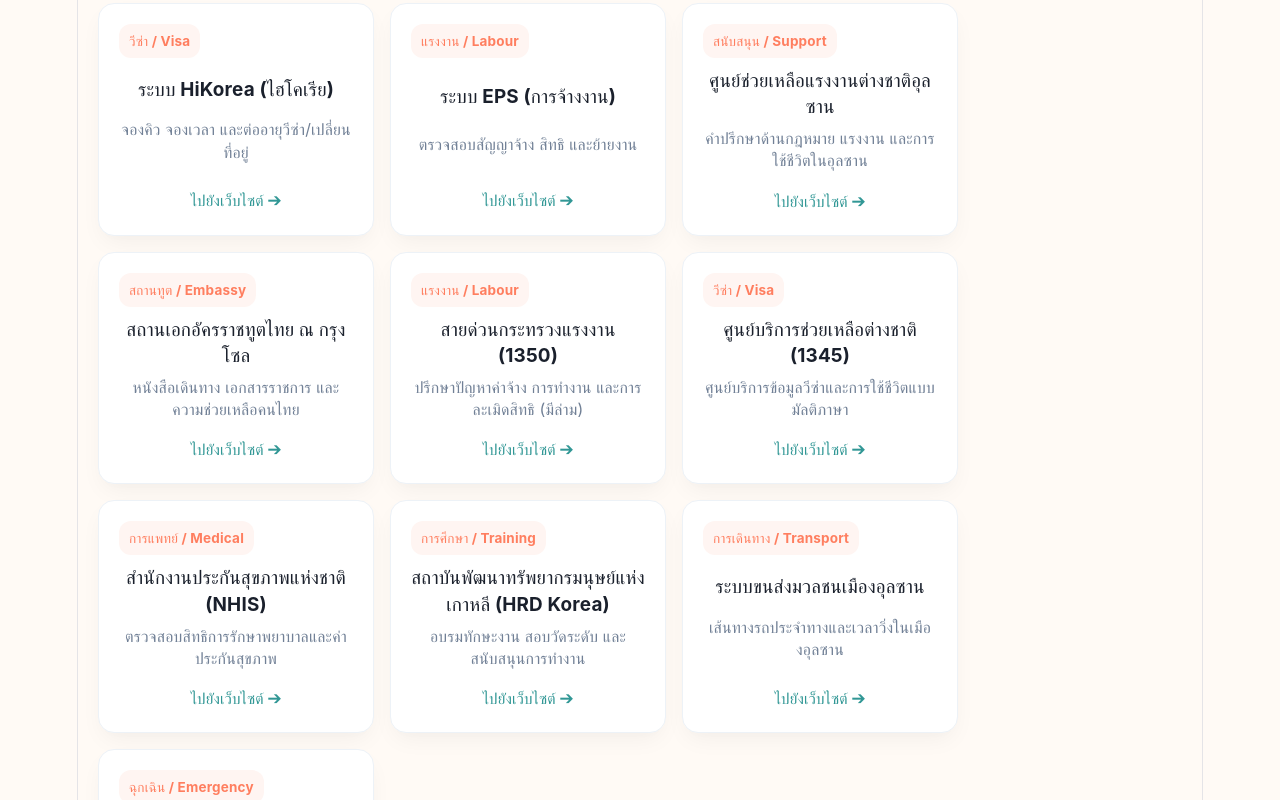
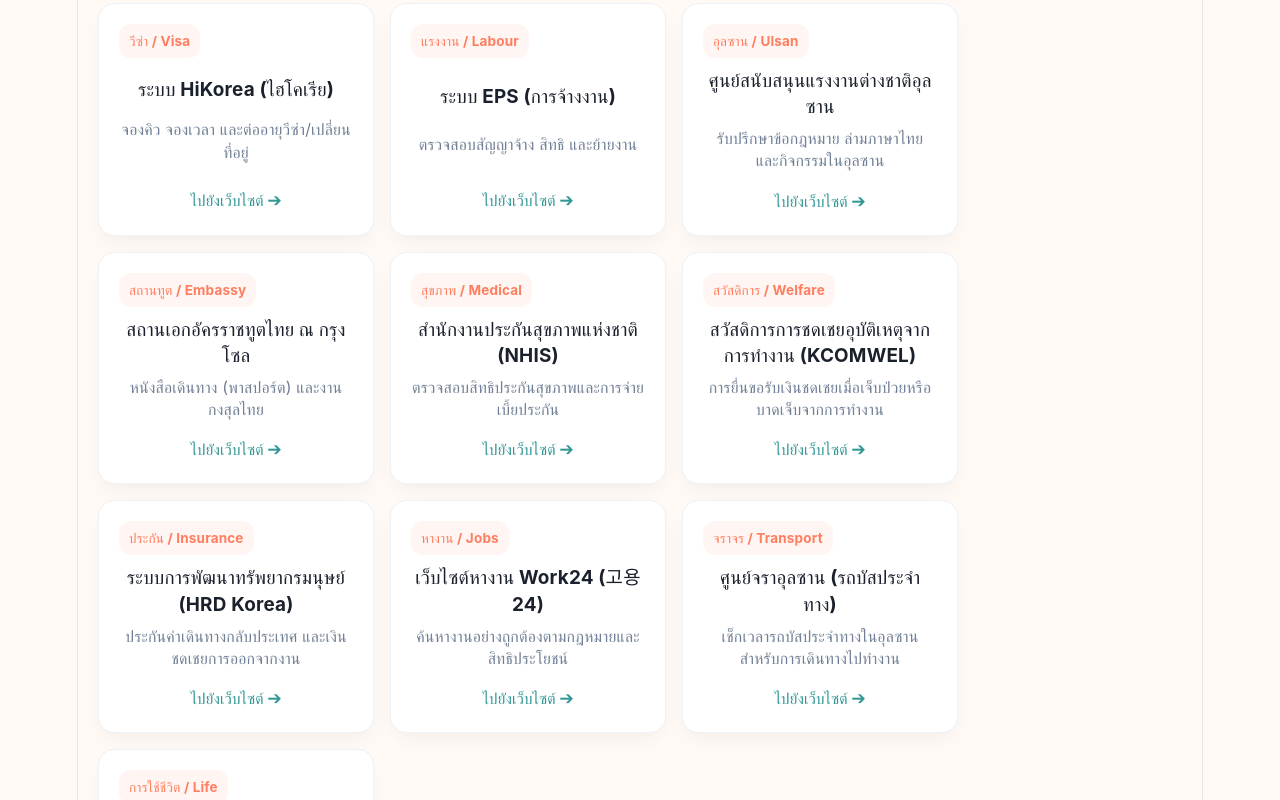
Before and after one commit to hiswon/movingThai, a React (Vite) app: page / in a window 1280 px wide. Shown: the part 2580-3380 px from the top of the page. Built offline with nearby package versions, Linux system fonts and the light colour scheme.

Commit message:
전기수정

```diff
--- a/src/App.tsx
+++ b/src/App.tsx
@@ -222,6 +222,7 @@
 ];
 
 // 울산 태국 노동자를 위한 필수 웹사이트 10선 데이터 전체
+
 const usefulLinks: UsefulLink[] = [
   {
     nameTh: "ระบบ HiKorea (ไฮโคเรีย)",
@@ -240,70 +241,71 @@
     category: "แรงงาน / Labour"
   },
   {
-    nameTh: "ศูนย์ช่วยเหลือแรงงานต่างชาติอุลซาน",
+    nameTh: "ศูนย์สนับสนุนแรงงานต่างชาติอุลซาน",
     nameKr: "울산외국인주민지원센터",
-    descTh: "คำปรึกษาด้านกฎหมาย แรงงาน และการใช้ชีวิตในอุลซาน",
-    descKr: "울산 거주 외국인 노무·법률·생활 상담",
-    url: "http://www.ulsanfic.org",
-    category: "สนับสนุน / Support"
+    descTh: "รับปรึกษาข้อกฎหมาย ล่ามภาษาไทย และกิจกรรมในอุลซาน",
+    descKr: "울산 지역 무료 법률·노무 상담 및 한국어 교육",
+    url: "http://usfr.or.kr",
+    category: "อุลซาน / Ulsan"
   },
   {
     nameTh: "สถานเอกอัครราชทูตไทย ณ กรุงโซล",
     nameKr: "주한 태국대사관",
-    descTh: "หนังสือเดินทาง เอกสารราชการ และความช่วยเหลือคนไทย",
-    descKr: "여권 재발급, 공증, 태국 국민 긴급 지원",
+    descTh: "หนังสือเดินทาง (พาสปอร์ต) และงานกงสุลไทย",
+    descKr: "태국 여권 재발급, 영사 및 태국 정부 행정 서비스",
     url: "https://seoul.thaiembassy.org",
     category: "สถานทูต / Embassy"
   },
   {
-    nameTh: "สายด่วนกระทรวงแรงงาน (1350)",
-    nameKr: "고용노동부 상담센터 (1350)",
-    descTh: "ปรึกษาปัญหาค่าจ้าง การทำงาน และการละเมิดสิทธิ (มีล่าม)",
-    descKr: "임금 체불, 노동권 침해 상담 (통역 제공)",
-    url: "https://www.moel.go.kr",
-    category: "แรงงาน / Labour"
+    nameTh: "สำนักงานประกันสุขภาพแห่งชาติ (NHIS)",
+    nameKr: "국민건강보험공단",
+    descTh: "ตรวจสอบสิทธิประกันสุขภาพและการจ่ายเบี้ยประกัน",
+    descKr: "외국인 건강보험 자격, 보험료 및 병원 안내",
+    url: "https://www.nhis.or.kr",
+    category: "สุขภาพ / Medical"
   },
   {
-    nameTh: "ศูนย์บริการช่วยเหลือต่างชาติ (1345)",
-    nameKr: "외국인 종합안내센터 (1345)",
-    descTh: "ศูนย์บริการข้อมูลวีซ่าและการใช้ชีวิตแบบมัลติภาษา",
-    descKr: "출입국·체류 안내 및 다어 통역 서비스",
-    url: "https://www.immigration.go.kr",
-    category: "วีซ่า / Visa"
+    nameTh: "สวัสดิการการชดเชยอุบัติเหตุจากการทำงาน (KCOMWEL)",
+    nameKr: "근로복지공단 (산재보험)",
+    descTh: "การยื่นขอรับเงินชดเชยเมื่อเจ็บป่วยหรือบาดเจ็บจากการทำงาน",
+    descKr: "산업재해(산재) 신청 및 미지급 임금 대지급금",
+    url: "https://www.comwel.or.kr",
+    category: "สวัสดิการ / Welfare"
   },
   {
-    nameTh: "สำนักงานประกันสุขภาพแห่งชาติ (NHIS)",
-    nameKr: "국민건강보험공단",
-    descTh: "ตรวจสอบสิทธิการรักษาพยาบาลและค่าประกันสุขภาพ",
-    descKr: "외국인 건강보험 자격 조회 및 자격 관리",
-    url: "https://www.nhis.or.kr",
-    category: "การแพทย์ / Medical"
+    nameTh: "ระบบการพัฒนาทรัพยากรมนุษย์ (HRD Korea)",
+    nameKr: "한국산업인력공단 (EPS)",
+    descTh: "ประกันค่าเดินทางกลับประเทศ และเงินชดเชยการออกจากงาน",
+    descKr: "귀국비용보험, 출국만기보험 신청 및 수령 안내",
+    url: "https://www.hrdkorea.or.kr",
+    category: "ประกัน / Insurance"
   },
   {
-    nameTh: "สถาบันพัฒนาทรัพยากรมนุษย์แห่งเกาหลี (HRD Korea)",
-    nameKr: "한국산업인력공단",
-    descTh: "อบรมทักษะงาน สอบวัดระดับ และสนับสนุนการทำงาน",
-    descKr: "외국인력 재귀환 지원 및 직무 교육",
-    url: "https://www.hrdkorea.or.kr",
-    category: "การศึกษา / Training"
+    nameTh: "เว็บไซต์หางาน Work24 (고용24)",
+    nameKr: "고용24 (구 워크넷)",
+    descTh: "ค้นหางานอย่างถูกต้องตามกฎหมายและสิทธิประโยชน์",
+    descKr: "공식 구직 및 채용 정보, 고용보험 서비스",
+    url: "https://www.work24.go.kr",
+    category: "หางาน / Jobs"
   },
   {
-    nameTh: "ระบบขนส่งมวลชนเมืองอุลซาน",
-    nameKr: "울산버스정보앱 (Ulsan Bus)",
-    descTh: "เส้นทางรถประจำทางและเวลาวิ่งในเมืองอุลซาน",
-    descKr: "울산 시내버스 실시간 운행 정보 및 노선 안내",
-    url: "https://its.ulsan.go.kr",
-    category: "การเดินทาง / Transport"
+    nameTh: "ศูนย์จราอุลซาน (รถบัสประจำทาง)",
+    nameKr: "울산교통관리센터 (버스정보)",
+    descTh: "เช็กเวลารถบัสประจำทางในอุลซานสำหรับการเดินทางไปทำงาน",
+    descKr: "울산 공단 출퇴근 버스 실시간 노선 및 시간표",
+    url: "https://its.ulsan.kr",
+    category: "จราจร / Transport"
   },
   {
-    nameTh: "ศูนย์สายด่วนเจ็บป่วยฉุกเฉิน (119 / Danuri 1577-1366)",
-    nameKr: "다누리 콜센터 (1577-1366)",
-    descTh: "สายด่วนช่วยเหลือฉุกเฉินและการปรับตัวในเกาหลี 24 ชม.",
-    descKr: "외국인 긴급 지원 및 24시간 다문화 상담",
+    nameTh: "ดานูรี (Danuri Portal)",
+    nameKr: "다누리 포털 (생활정보)",
+    descTh: "ข้อมูลการดำเนินชีวิตในเกาหลีและสายด่วนช่วยเหลือ (1345/1350)",
+    descKr: "다국어 생활 정보 및 긴급 상담 전화 안내",
     url: "https://www.liveinkorea.kr",
-    category: "ฉุกเฉิน / Emergency"
+    category: "การใช้ชีวิต / Life"
   }
 ];
+
 
 export const App: React.FC = () => {
   const [isKorean, setIsKorean] = useState<boolean>(false);
```
